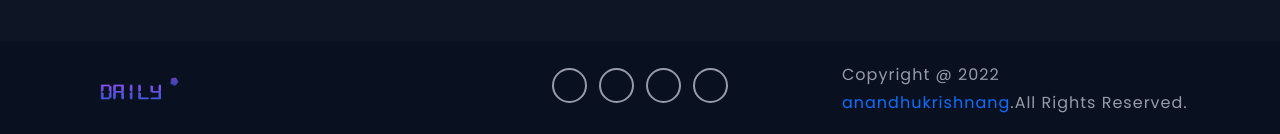
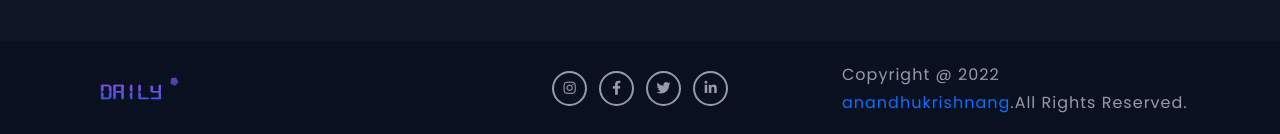
Before and after one commit to Anandhu-Krishnan-G/Portfolio, a plain HTML site: page index.html in a window 1280 px wide. Shown: the part 2192-2326 px from the top of the page. Drawn offline with nearby package versions, Linux system fonts and the light colour scheme.

Commit message:
fixed fontawsome icons

```diff
--- a/index.html
+++ b/index.html
@@ -331,19 +331,19 @@
       <div class="col-lg-4 col-md-6">
         <ul class="list-unstyled d-flex justify-content-center justify-content-md-end justify-content-lg-center social-icon mb-3 mb-md-0">
           <li>
-            <a href="#"><i class="bi bi-instagram"></i></a>
+            <a href="#"><i class="fab fa-instagram"></i></a>
           </li>
 
           <li>
-            <a href="#"><i class="bi bi-facebook-f"></i></a>
+            <a href="#"><i class="fab fa-facebook-f"></i></a>
           </li>
 
           <li>
-            <a href="#"><i class="bi bi-twitter"></i></a>
+            <a href="#"><i class="fab fa-twitter"></i></a>
           </li>
 
           <li>
-            <a href="#"><i class="bi bi-linkedin-in"></i></a>
+            <a href="#"><i class="fab fa-linkedin-in"></i></a>
           </li>
 
         </ul>
```
